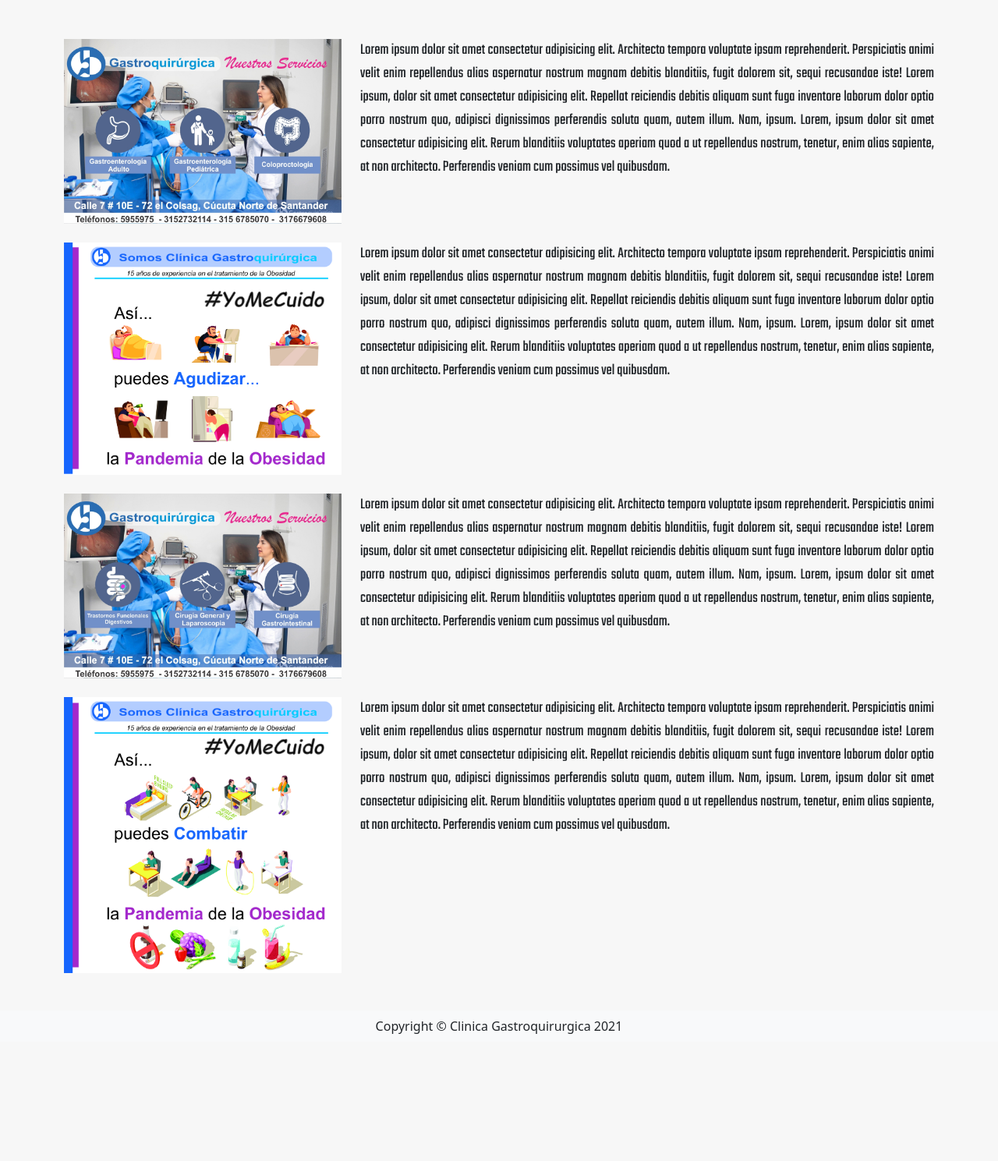
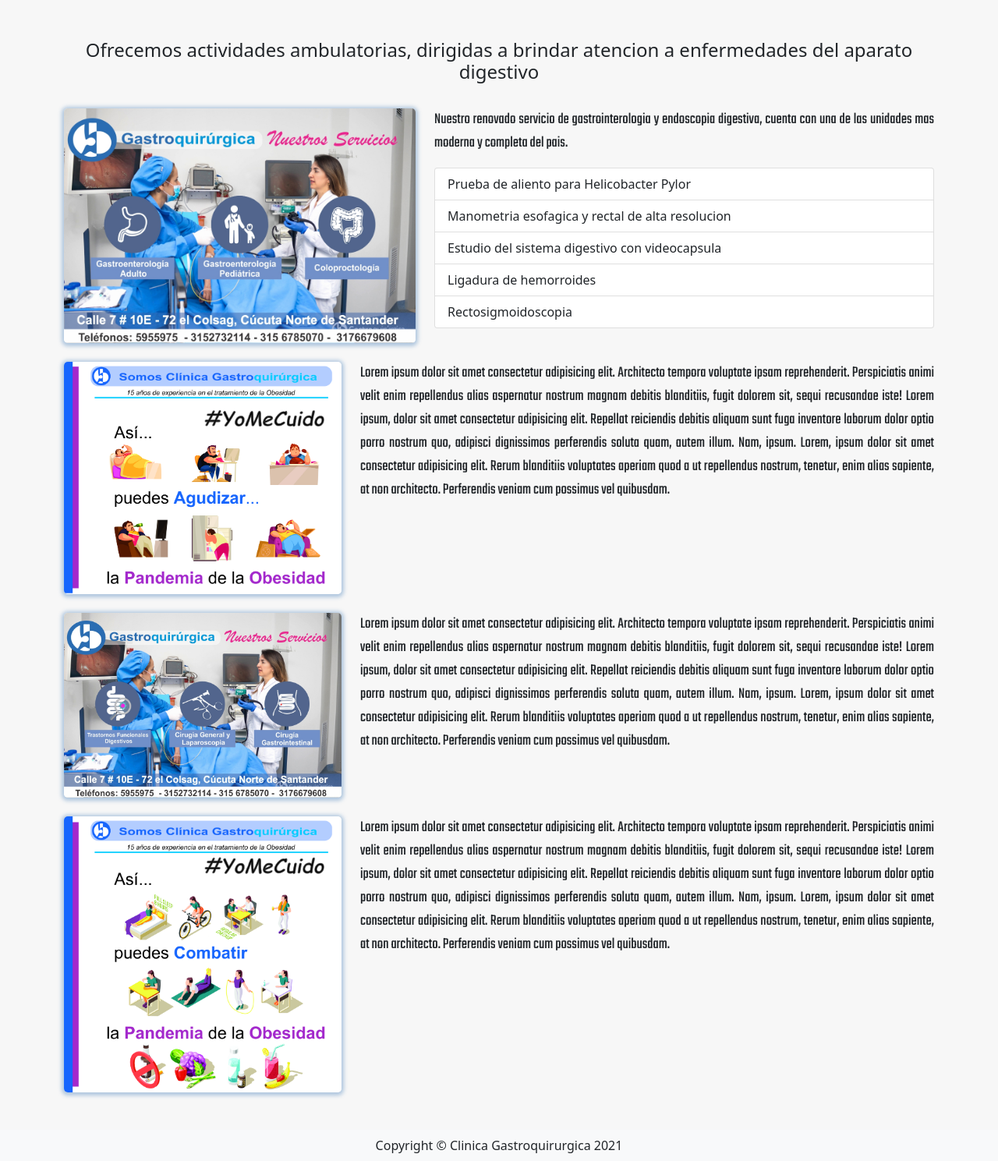
Before and after one commit to Danielcaos/Gastroquirurgica, a PHP site: page /portafolio.html in a window 1280 px wide. Shown: the part 68-1557 px from the top of the page at 78% size. Before the commit the page ends 1394 px from the top, so only its background shows below. Run offline with PHP 8.4, Linux system fonts and the light colour scheme; some libraries are stand-ins or nearby versions.

Commit message:
cambios portafolio

```diff
--- a/css/style.css
+++ b/css/style.css
@@ -68,7 +68,11 @@
     font-size: 20px;
 }
 
-.card {
+#img-portafolio {
+    border-radius: 5px;
+}
+
+.card, #carrusel, #img-portafolio {
     box-shadow: 0px 1px 5px 3px rgba(42,109,179,0.35);
     -webkit-box-shadow: 0px 1px 5px 3px rgba(42,109,179,0.35);
     -moz-box-shadow: 0px 1px 5px 3px rgba(42,109,179,0.35);
--- a/portafolio.html
+++ b/portafolio.html
@@ -44,8 +44,29 @@
         </div>
     </nav>
     <div class="container" id="contenido">
+        <h4 style="text-align: center;">
+            Ofrecemos actividades ambulatorias, dirigidas a brindar atencion a enfermedades del aparato digestivo
+        </h4>
+        <br>
         <div class="row">
-            <div class="col-sm-4"><img src="./resourse/img/RSS87.jpg" class="img-fluid" alt="..."></div>
+            <div class="col-sm-5"><img id="img-portafolio" src="./resourse/img/RSS87.jpg" class="img-fluid" alt="...">
+            </div>
+            <div class="col-sm-7">
+                <p style="text-align: justify;" id="text">Nuestro renovado servicio de gastrointerologia y endoscopia
+                    digestiva, cuenta con una de las unidades mas moderna y completa del pais.</p>
+                <ul class="list-group">
+                    <li class="list-group-item">Prueba de aliento para Helicobacter Pylor</li>
+                    <li class="list-group-item">Manometria esofagica y rectal de alta resolucion</li>
+                    <li class="list-group-item">Estudio del sistema digestivo con videocapsula</li>
+                    <li class="list-group-item">Ligadura de hemorroides</li>
+                    <li class="list-group-item">Rectosigmoidoscopia</li>
+                </ul>
+            </div>
+        </div>
+        <br>
+        <div class="row">
+            <div class="col-sm-4"><img id="img-portafolio" src="./resourse/img/YoMeCuido1.jpg" class="img-fluid"
+                    alt="..."></div>
             <div class="col-sm-8">
                 <p style="text-align: justify;" id="text">Lorem ipsum dolor sit amet consectetur adipisicing elit.
                     Architecto tempora
@@ -63,7 +84,8 @@
         </div>
         <br>
         <div class="row">
-            <div class="col-sm-4"><img src="./resourse/img/YoMeCuido1.jpg" class="img-fluid" alt="..."></div>
+            <div class="col-sm-4"><img id="img-portafolio" src="./resourse/img/RSS88.jpg" class="img-fluid" alt="...">
+            </div>
             <div class="col-sm-8">
                 <p style="text-align: justify;" id="text">Lorem ipsum dolor sit amet consectetur adipisicing elit.
                     Architecto tempora
@@ -81,25 +103,8 @@
         </div>
         <br>
         <div class="row">
-            <div class="col-sm-4"><img src="./resourse/img/RSS88.jpg" class="img-fluid" alt="..."></div>
-            <div class="col-sm-8">
-                <p style="text-align: justify;" id="text">Lorem ipsum dolor sit amet consectetur adipisicing elit.
-                    Architecto tempora
-                    voluptate ipsam reprehenderit. Perspiciatis animi velit enim repellendus alias aspernatur
-                    nostrum magnam debitis blanditiis, fugit dolorem sit, sequi recusandae iste! Lorem ipsum,
-                    dolor
-                    sit amet consectetur adipisicing elit. Repellat reiciendis debitis aliquam sunt fuga
-                    inventore
-                    laborum dolor optio porro nostrum quo, adipisci dignissimos perferendis soluta quam, autem
-                    illum. Nam, ipsum. Lorem, ipsum dolor sit amet consectetur adipisicing elit. Rerum
-                    blanditiis
-                    voluptates aperiam quod a ut repellendus nostrum, tenetur, enim alias sapiente, at non
-                    architecto. Perferendis veniam cum possimus vel quibusdam.</p>
-            </div>
-        </div>
-        <br>
-        <div class="row">
-            <div class="col-sm-4"><img src="./resourse/img/YoMeCuido2.jpg" class="img-fluid" alt="..."></div>
+            <div class="col-sm-4"><img id="img-portafolio" src="./resourse/img/YoMeCuido2.jpg" class="img-fluid"
+                    alt="..."></div>
             <div class="col-sm-8">
                 <p style="text-align: justify;" id="text">Lorem ipsum dolor sit amet consectetur adipisicing elit.
                     Architecto tempora
--- a/pregunta-2.html
+++ b/pregunta-2.html
@@ -50,11 +50,11 @@
                     <a id="regresar" href="index.html"><i class="fas fa-chevron-left"></i> Paso anterior</a>
                 </div>
                 <div class="col" style="text-align: right;">
-                    <p id="text">3/N</p>
+                    <p id="text">2/2</p>
                 </div>
             </div>
             <div class="progress" style="height: 10px;">
-                <div class="progress-bar" role="progressbar" style="width: 10%" aria-valuenow="10" aria-valuemin="0"
+                <div class="progress-bar" role="progressbar" style="width: 100%" aria-valuenow="100" aria-valuemin="0"
                     aria-valuemax="100"></div>
             </div>
             <div id="contenido-pregunta">
--- a/preguntas.html
+++ b/preguntas.html
@@ -50,11 +50,11 @@
                     <a id="regresar" href="index.html"><i class="fas fa-chevron-left"></i> Paso anterior</a>
                 </div>
                 <div class="col" style="text-align: right;">
-                    <p id="text">3/N</p>
+                    <p id="text">1/2</p>
                 </div>
             </div>
             <div class="progress" style="height: 10px;">
-                <div class="progress-bar" role="progressbar" style="width: 10%" aria-valuenow="10" aria-valuemin="0"
+                <div class="progress-bar" role="progressbar" style="width: 50%" aria-valuenow="50" aria-valuemin="0"
                     aria-valuemax="100"></div>
             </div>
             <div id="contenido-pregunta">
--- a/respuesta.html
+++ b/respuesta.html
@@ -59,7 +59,7 @@
                         <button type="button" data-bs-target="#carouselExampleIndicators" data-bs-slide-to="2"
                             aria-label="Slide 3"></button>
                     </div>
-                    <div class="carousel-inner">
+                    <div class="carousel-inner" id="carrusel">
                         <div class="carousel-item active">
                             <img src="./resourse/img/respuesta1.jpg" class="d-block w-100" alt="...">
                         </div>
```
